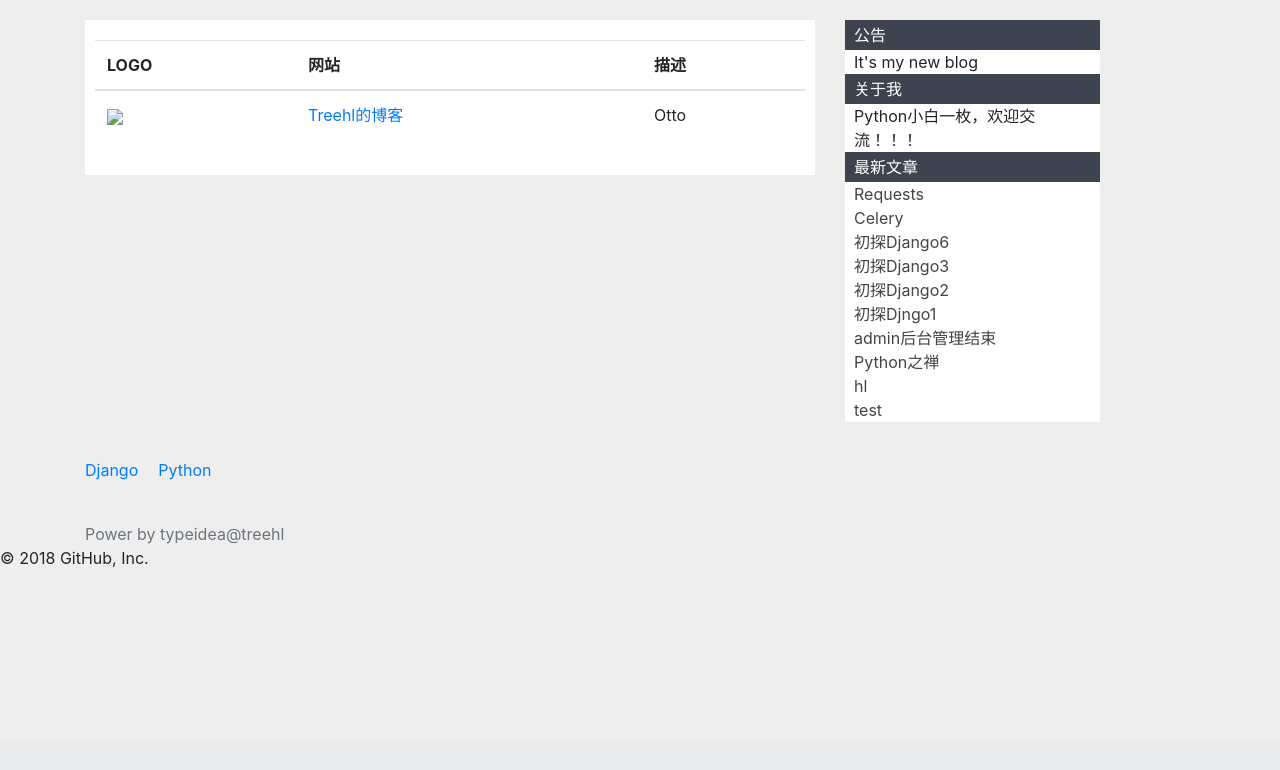
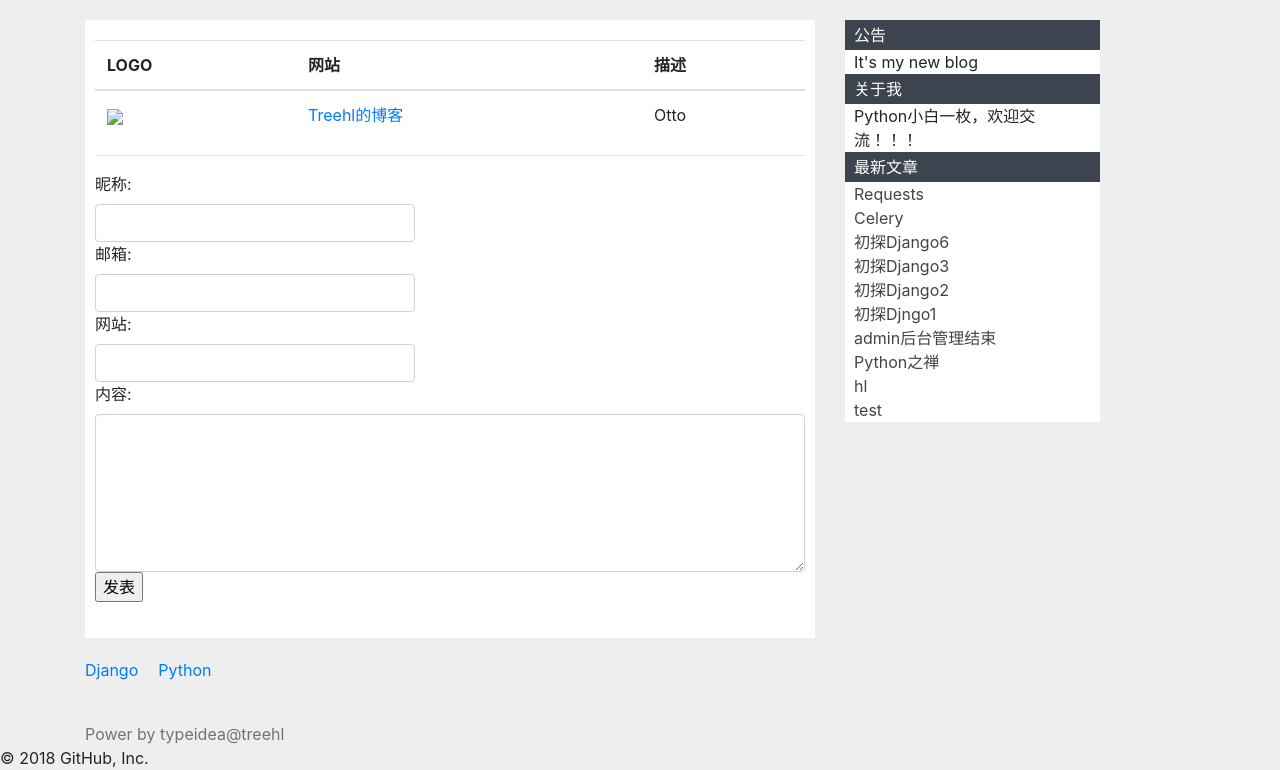
Before and after one commit to Family-TreeSY/typeidea, a Django app: page /links/ in a window 1280 px wide. Shown: the part 60-830 px from the top of the page. Before the commit the page ends 627 px from the top, so only its background shows below. Run offline with Django 3.2, Linux system fonts and the light colour scheme; data comes from the database, SQL or seed files in the repository; both versions use the stored data as it was after the commit; parts of the project's set-up code (start-up, migrations or seed data) failed here and were passed over; some libraries are stand-ins or nearby versions.

Commit message:
'抽离评论block，修改评论框样式'

```diff
--- a/typeidea/comment/admin.py
+++ b/typeidea/comment/admin.py
@@ -16,7 +16,7 @@ from typeidea.custom_admin import BaseOwnerAdmin
 # class CommentAdmin(admin.ModelAdmin):
 class CommentAdmin(BaseOwnerAdmin):
     form = CommentAdminForm
-    list_display = ['target', 'nickname', 'created_time', 'email', 'website', 'operator']
+    list_display = ['target', 'nickname', 'created_time', 'email', 'website', 'content', 'operator']
     # list_filter = ['nickname']
     # search_fields = ['post', 'nickename']
     actions_on_top = True
--- a/typeidea/comment/forms.py
+++ b/typeidea/comment/forms.py
@@ -2,14 +2,29 @@
 from __future__ import unicode_literals
 
 from django import forms
-#
+
 from .models import Comment
-#
+
 class CommentForm(forms.ModelForm):
+    nickname = forms.CharField(
+        label='昵称',
+        max_length=50,
+        widget=forms.widgets.Input(attrs={'class': 'form-control', 'style': 'width: 45%'})
+    )
+    email = forms.CharField(
+        label='邮箱',
+        max_length=50,
+        widget=forms.widgets.EmailInput(attrs={'class': 'form-control', 'style': 'width: 45%'})
+    )
+    website = forms.CharField(
+        label='网站',
+        max_length=50,
+        widget=forms.widgets.URLInput(attrs={'class': 'form-control', 'style': 'width: 45%'})
+    )
     content = forms.CharField(
         label='内容',
         max_length=500,
-        widget=forms.widgets.Textarea(attrs={'rows':6, 'cols': 88})
+        widget=forms.widgets.Textarea(attrs={'rows':6, 'cols': 88, 'class': 'form-control'})
     )
 
     def clean_content(self):
--- a/typeidea/config/views.py
+++ b/typeidea/config/views.py
@@ -5,9 +5,18 @@ from django.views.generic import ListView
 
 from blog.views import CommonMixin
 from .models import Link
+from comment.forms import CommentForm
+
 
 class LinkView(CommonMixin, ListView):
     queryset = Link.objects.filter(status=1)
     model = Link
     template_name = 'config/links.html'
     context_object_name = 'links'
+
+
+    def get_context_data(self, **kwargs):
+        kwargs.update({
+            'comment_form': CommentForm()
+        })
+        return super(LinkView, self).get_context_data(**kwargs)
--- /dev/null
+++ b/typeidea/typeidea/themes/default/template/comment/block.html
@@ -0,0 +1,10 @@
+<hr/>
+    <div class="comment">
+        <form class="form-group" action="/comment/" method="POST">
+            {% csrf_token %}
+            <input name="target" type="hidden" value="{{ request.path }}"/>
+            {{ comment_form }}
+            <input type="submit" value="发表">
+        </form>
+
+    </div>
--- a/typeidea/typeidea/themes/default/template/config/links.html
+++ b/typeidea/typeidea/themes/default/template/config/links.html
@@ -19,4 +19,5 @@
     {% endfor %}
   </tbody>
 </table>
+{% include 'comment/block.html' %}
 {% endblock %}
```
Also changed, not shown: typeidea/typeidea/themes/default/template/blog/detail.html (+1 -10 lines), typeidea/typeidea/db.sqlite3.
